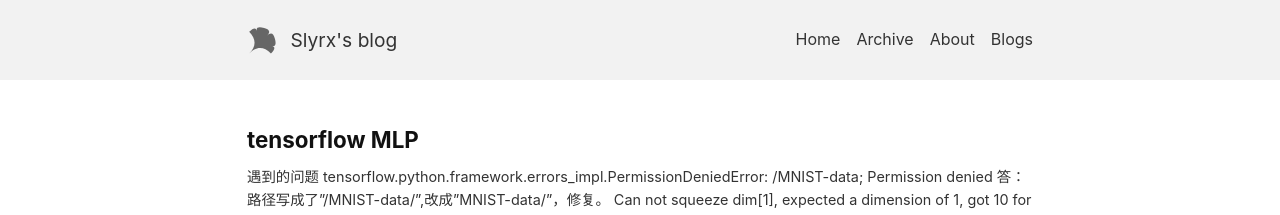
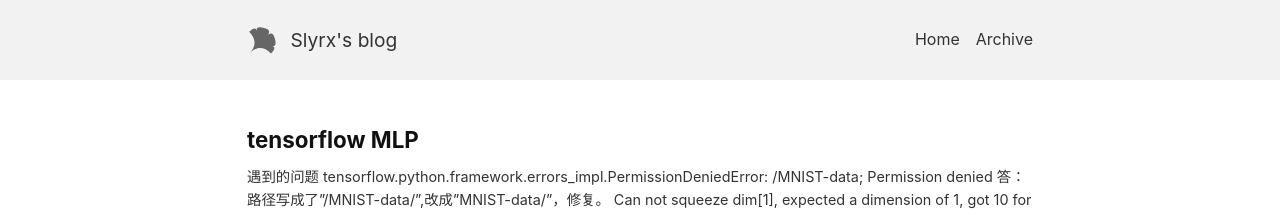
Before and after one commit to slyrx/Tech_Blog, a Jekyll site: the page built from index.html, in a window 1280 px wide and 900 px high. Shown: the top 215 px of the window. Built offline with Jekyll 4.4.1, drawn with Linux system fonts in a browser that asks for light colours; the list of posts is cut into pages by our own code.

Commit message:
add block

```diff
--- a/_includes/header.html
+++ b/_includes/header.html
@@ -22,20 +22,6 @@
         {%- assign __locale = site.data.locale.NAV.ALL -%}
         {%- include snippets/locale-to-string.html -%}
         <li><a href="{{ href }}">{{ __return }}</a></li>
-        {%- for list in site.nav_lists -%}
-          {%- assign __path = list.url -%}
-          {%- include snippets/get-nav-url.html -%}
-          {%- assign href = __return -%}
-          {%- assign __locale = list.titles -%}
-          {%- include snippets/locale-to-string.html -%}
-          <li><a href="{{ href }}">{%- if list.title -%}{{ list.title }}{%- else -%}{{ __return }}{%- endif -%}</a></li>
-        {%- endfor -%}
-        {%- assign __path = site.paths.all | default: site.data.variables.default.paths.all -%}
-        {%- include snippets/get-nav-url.html -%}
-        {%- assign href = __return -%}
-        {%- assign __locale = site.data.locale.NAV.ALL -%}
-        {%- include snippets/locale-to-string.html -%}
-        <li><a href="{{ href }}">Blogs</a></li>
       </ul>
     </nav>
   </div>
```
